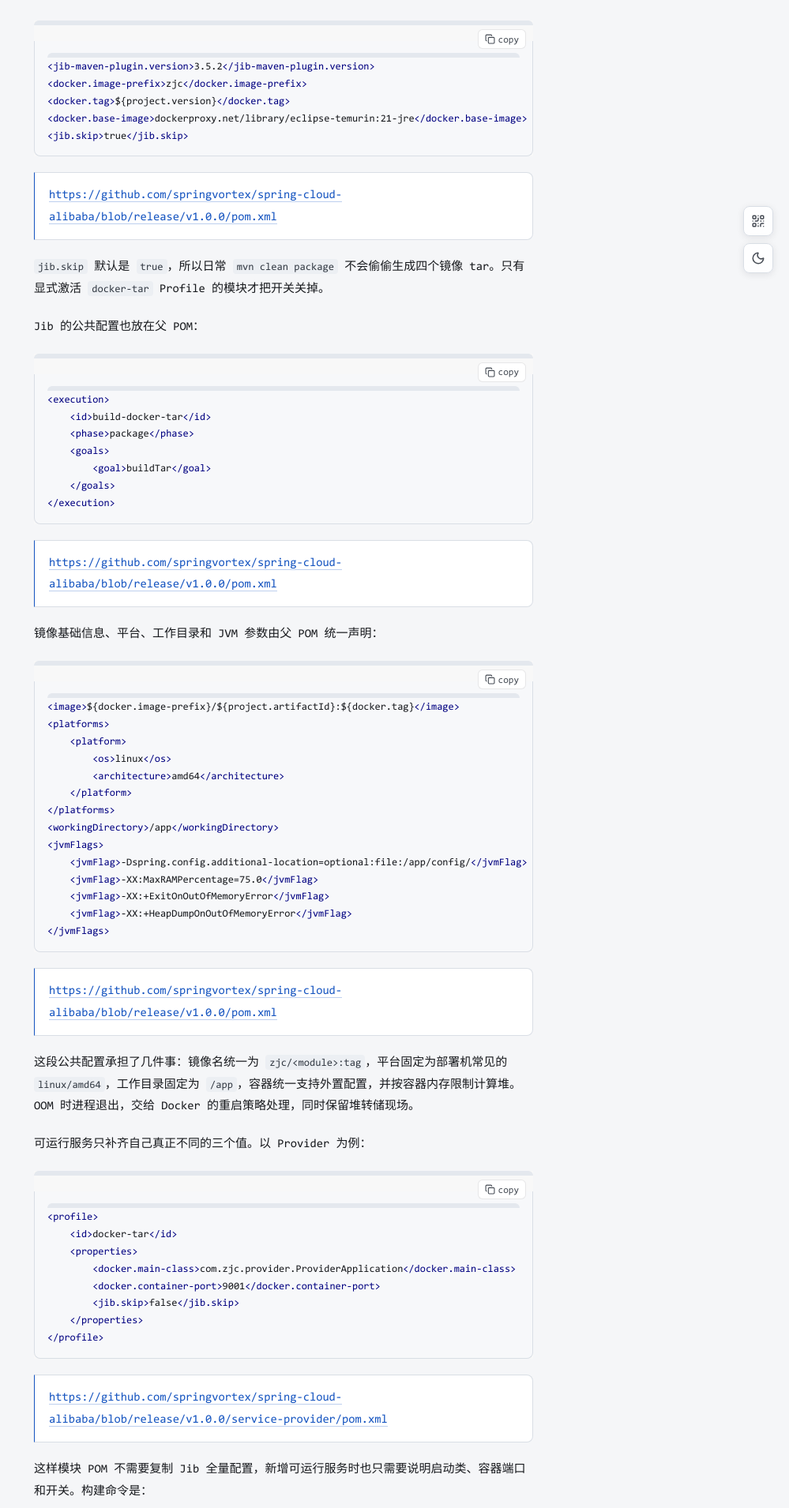
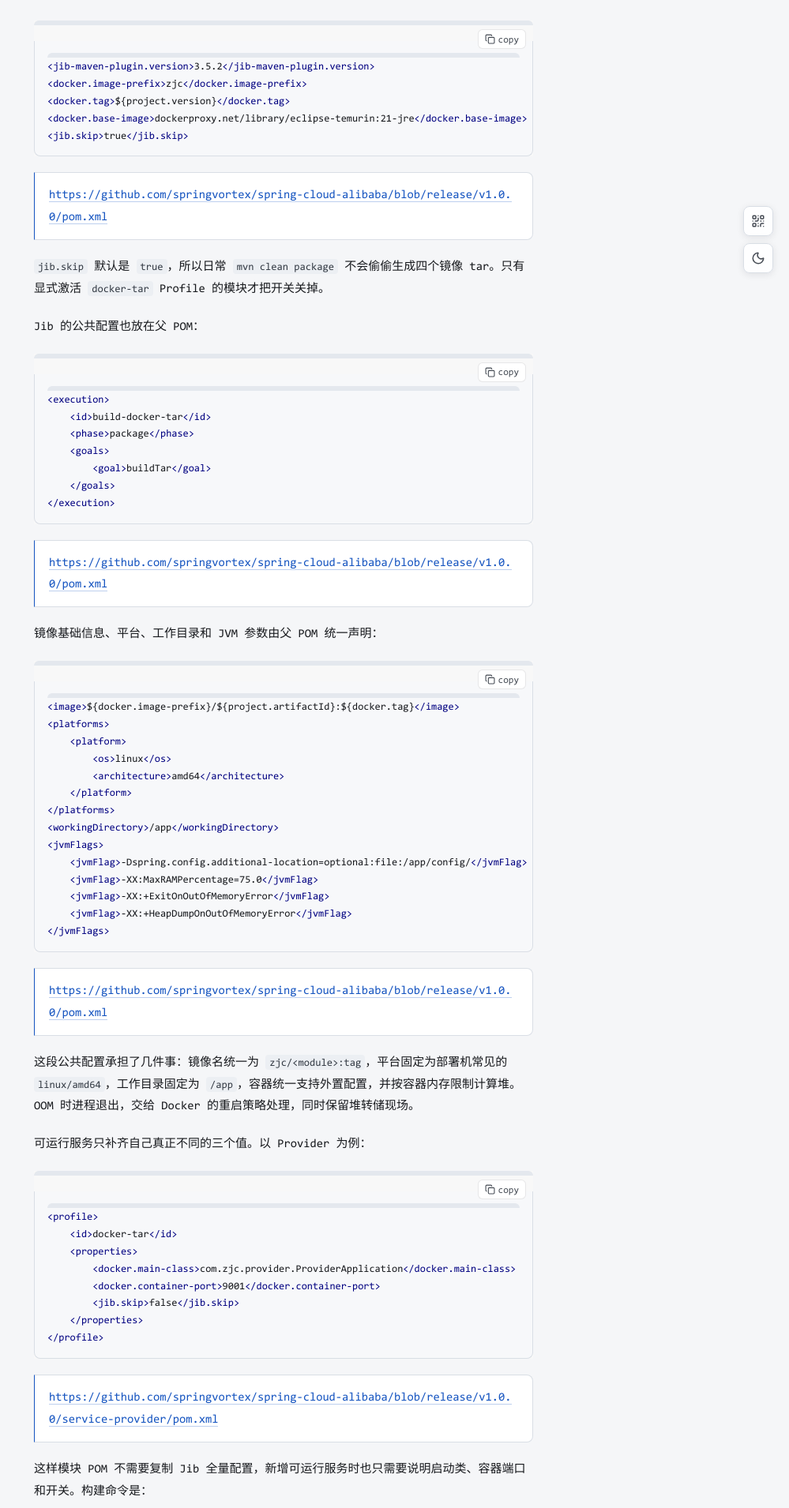
Before and after one commit to springvortex/springvortex.github.io, a Jekyll site: the page built from _posts/2026/08/25/2026-08-25-Jib-buildTar生成离线镜像包.md, in a window 1280 px wide. Shown: the part 534-2444 px from the top of the page at 79% size, without its empty margins (281-1280 px from the left). Built offline with Jekyll 4.4.1, drawn with Linux system fonts in a browser that asks for light colours; comment, search, counter and statistics services are not loaded.

Commit message:
chore: update featured post and url wrapping

```diff
--- a/static/css/post.css
+++ b/static/css/post.css
@@ -164,6 +164,10 @@
 
 .page-post blockquote p {
   margin: 0;
+}
+
+.page-post blockquote a {
+  word-break: break-all;
 }
 
 .page-post ul,
```
Also changed, not shown: _posts/2026/08/25/2026-08-25-Jib-buildTar生成离线镜像包.md (+1 -0 lines).
